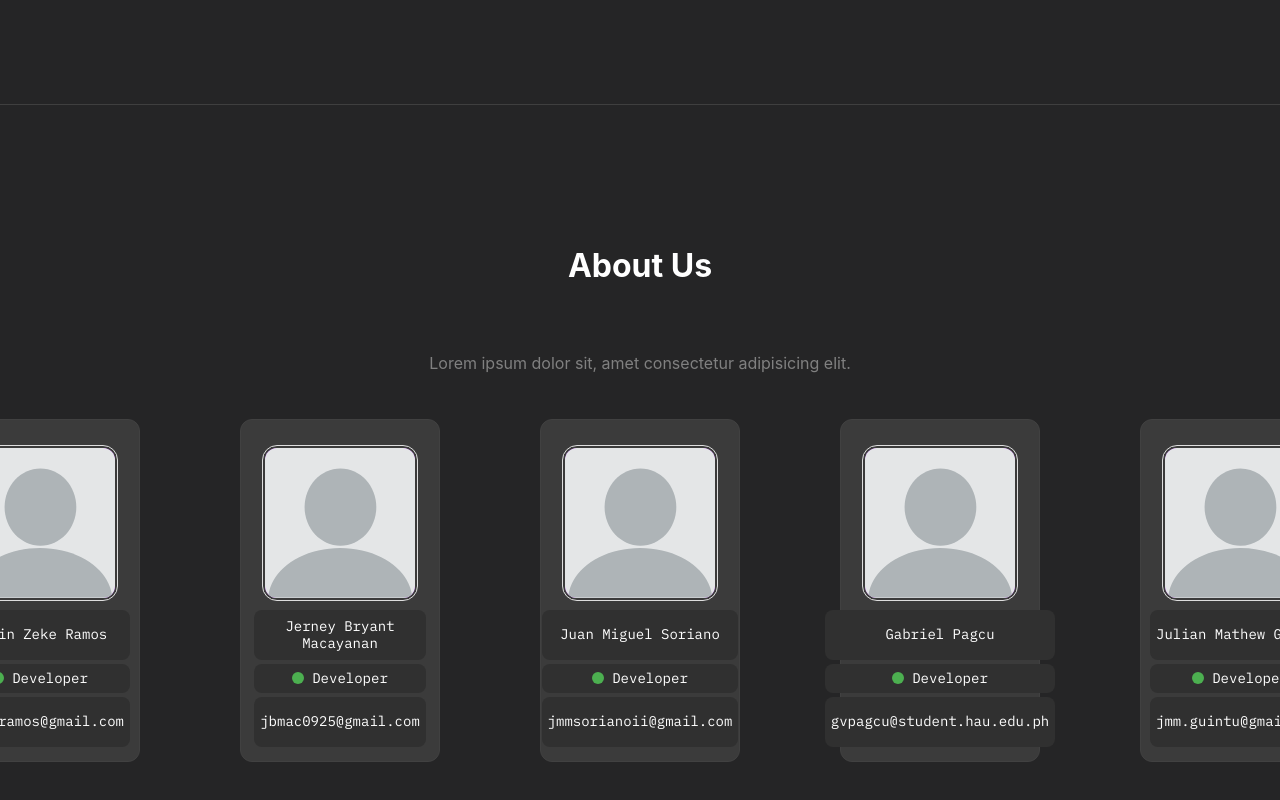
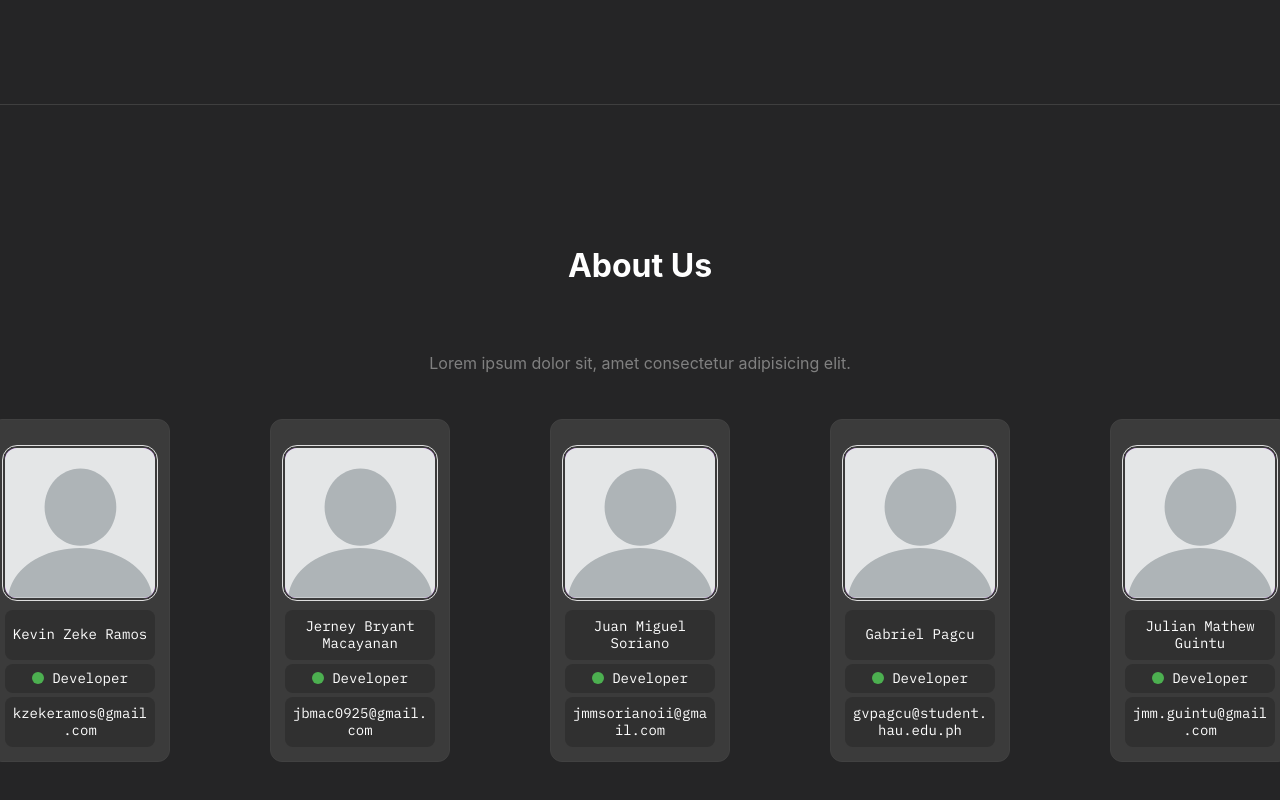
Before and after one commit to kpramos-hau/apsi-skills-badge, a React (Create React App) app: page / in a window 1280 px wide. Shown: the part 691-1491 px from the top of the page. Built offline with nearby package versions, Linux system fonts and the light colour scheme.

Commit message:
Fix style error

```diff
--- a/src/components/profileCard.css
+++ b/src/components/profileCard.css
@@ -9,6 +9,7 @@
     padding-top: 28px;
     border-radius: 12px;
     max-width: 200px;
+    min-width: 180px;
     transition: transform 0.4s ease;
     cursor: pointer;
 
@@ -50,7 +51,7 @@
 }
 
 
-#name{
+#name, #email{
     display: flex;
     align-items: center;
     justify-content: center;
@@ -62,6 +63,7 @@
     min-height: 50px;
     min-width: 150px;
     height: 100%;
+    word-break: break-word;
 }
 #role{
     display: flex;
@@ -77,32 +79,8 @@
     height: 100%;
 }
 
-#email{
-    display: flex;
-    align-items: center;
-    justify-content: center;
-    border-radius: 8px;
-    background-color: #303030;
-    padding:6px;
-    width: 100%;
-    font-family: 'IBM Plex Mono', monospace;
-    min-height: 50px;
-    min-width: 150px;
-    height: 100%;
-}
 
 
-.other-info{
-    display: flex;
-    flex-direction: column;
-    align-items: center;
-    justify-content: center;
-    border-radius: 8px;
-    background-color: #555555;
-    padding:6px;
-    width: 100%;
-    color: rgb(255, 255, 255);
-}
 
 .dot {
   display: inline-block;
```
